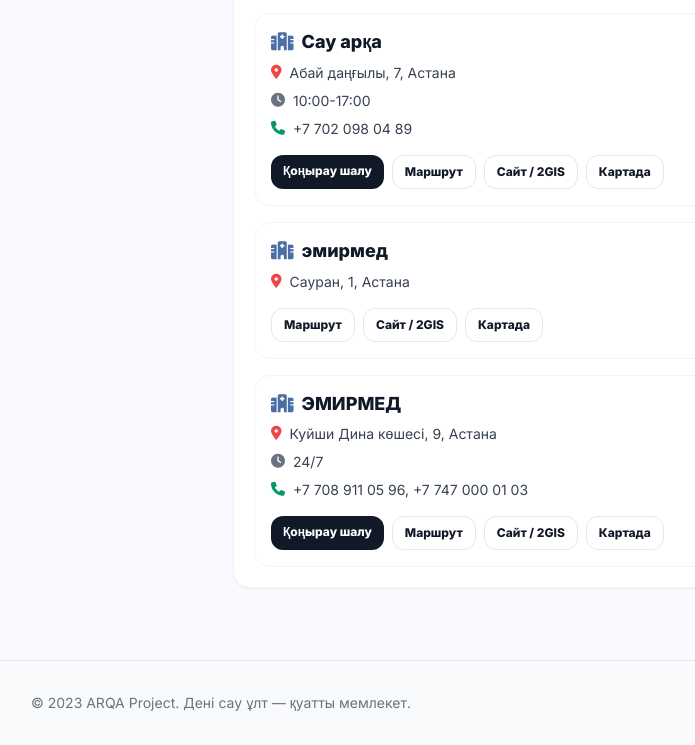
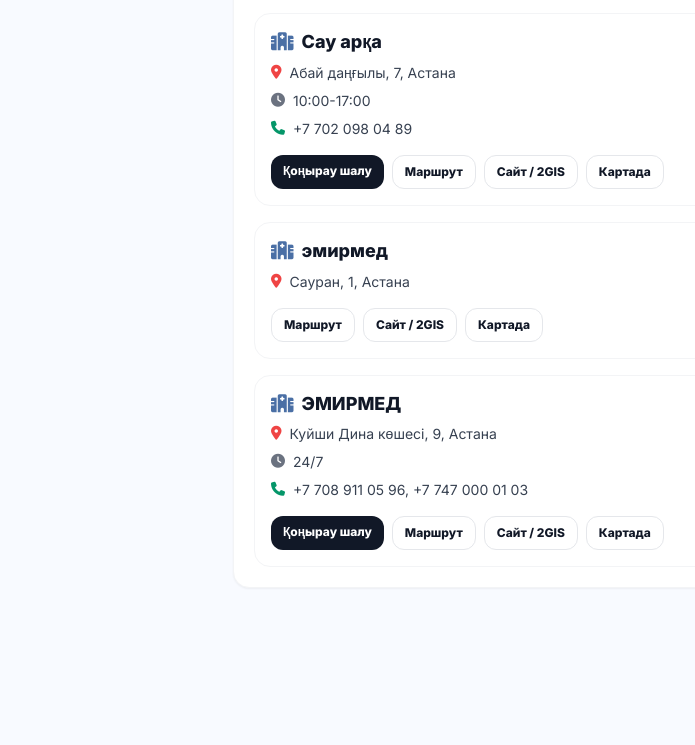
Before and after one commit to dddfewkl/scoliosis-d, a plain HTML site: page Helplines.html in a window 1280 px wide. Shown: the part 3037-3782 px from the top of the page, without its empty margins (419-1114 px from the left). After the commit the page ends 3657 px from the top, so only its background shows below. Drawn offline with nearby package versions, Linux system fonts and the light colour scheme; no server answers.

Commit message:
Remove footer from Helplines.html
Removed footer section from the Helplines.html file.

```diff
--- a/Helplines.html
+++ b/Helplines.html
@@ -135,11 +135,6 @@
 
 </main>
 
-<footer class="bg-gray-50 border-t py-8 mt-10">
-  <div class="text-center text-gray-500 text-sm">
-    <p>&copy; 2023 ARQA Project. Дені сау ұлт — қуатты мемлекет.</p>
-  </div>
-</footer>
 
 <script src="https://unpkg.com/leaflet@1.9.4/dist/leaflet.js" crossorigin=""></script>
 
```
